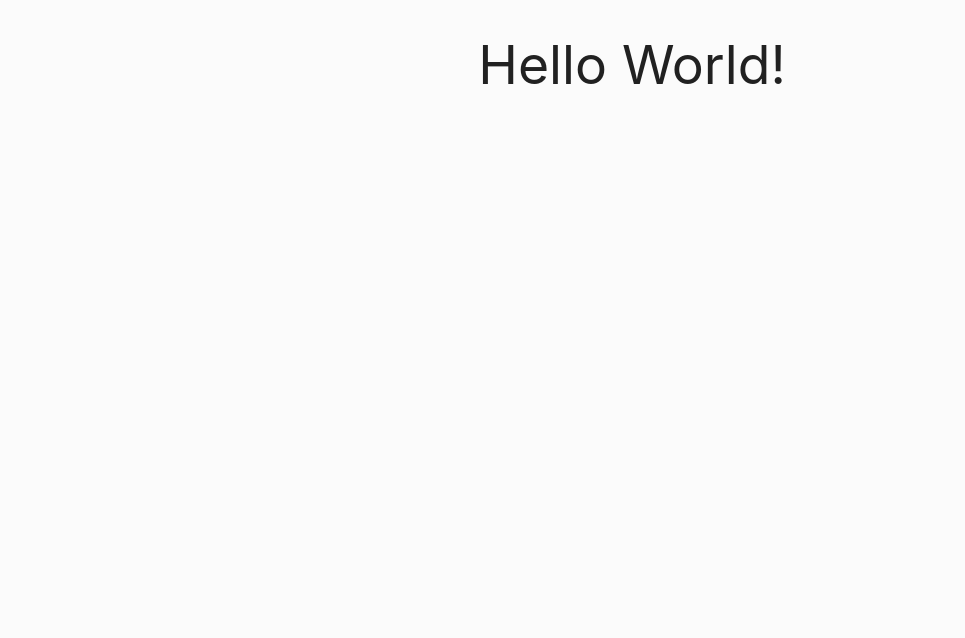
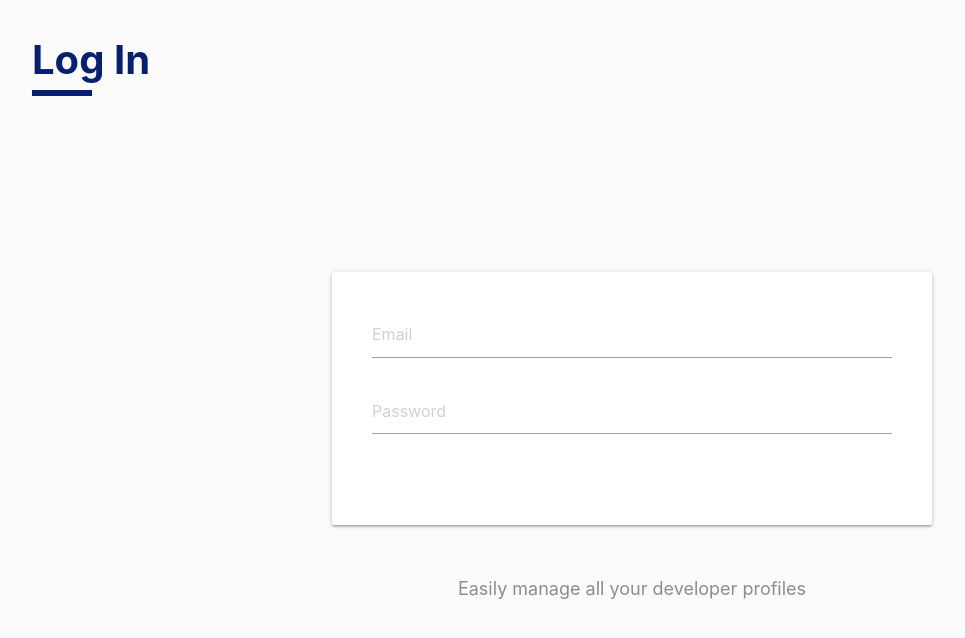
Before and after one commit to Batandwa-mgutsi/Profile-Creator, a React (Create React App) app: page / in a window 1280 px wide. Shown: the top 638 px of the page, without its empty margins (8-973 px from the left). Built offline with nearby package versions, Linux system fonts and the light colour scheme.

Commit message:
The routes are not the problem

```diff
--- a/src/index.js
+++ b/src/index.js
@@ -8,11 +8,7 @@ import routes from './router'
 
 ReactDOM.render(
   <React.StrictMode>
-    <div>
-      <center>
-        <h2>Hello World!</h2>
-      </center>
-    </div>
+    {routes}
   </React.StrictMode>,
   document.getElementById('root')
 );
```
